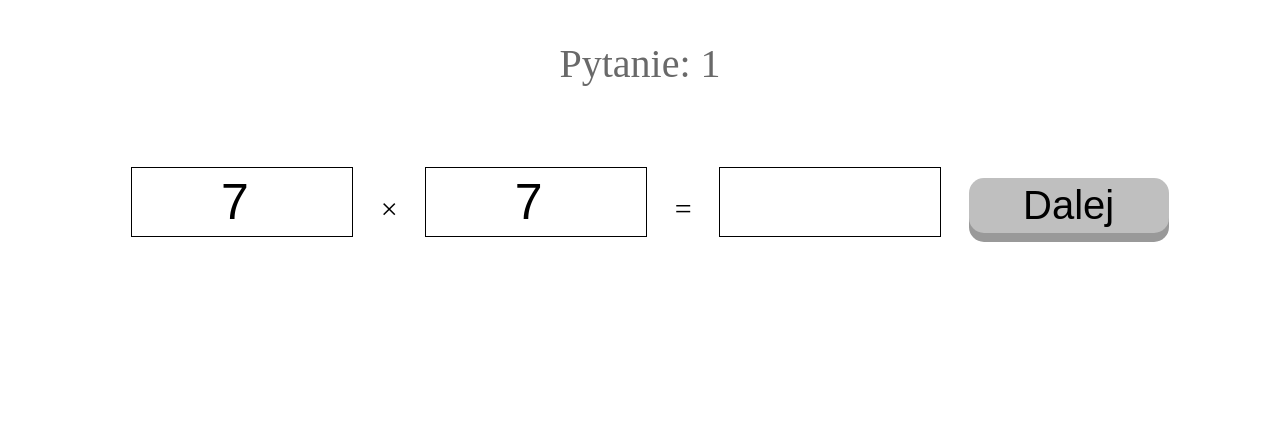
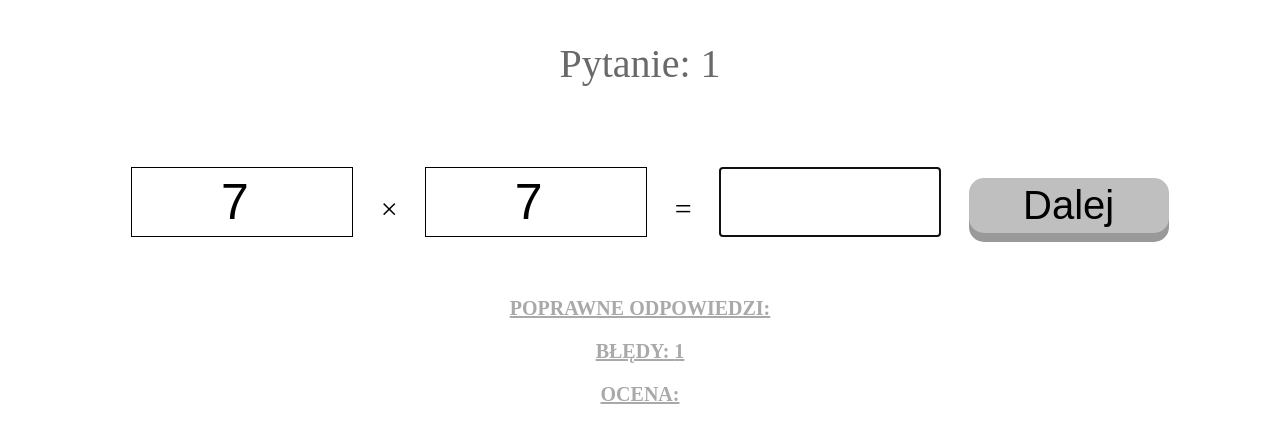
Before and after one commit to Monices1986/girls.js, a plain HTML site: page js-tasks/index.html in a window 1280 px wide. Both pictures are taken after a click on the button "Dalej". Drawn offline with Linux system fonts and the light colour scheme.

Commit message:
Lesson 8

```diff
--- a/js-tasks/index.html
+++ b/js-tasks/index.html
@@ -55,12 +55,23 @@
 		font-size: 30px;
 	}
 
+	.stats {
+		text-align: center;
+		color: darkgrey;
+		text-decoration: underline;
+		text-transform: uppercase;
+		font-size: 20px;
+		font-weight: bold;
+	}
+
 	</style>
 
 
 </HEAD>
 
-<BODY onload="random()">
+<BODY onload="random(); getFocus()">
+
+<form>
 
 <p id="header">Pytanie: <a id="number">?</a></p>
 
@@ -69,11 +80,18 @@
 
 	<input type="number" class="Value" id ="firstValue" readonly>	&#215
 	<input type="number" class="Value" id = "secondValue" readonly> &#61
-	<input type="text" class="Value" id= "result">
+	<input type="text" class="Value" id= "result" onkeypress="return searchKeyPress(event);">
 
-	<input type="button" class="button" value="Dalej" onclick= "next()">
+	<input type="button" class="button" value="Dalej" onclick= "next() ; wrongAnswer()">
 
 </div>
+
+</form>
+
+<p class="stats">Poprawne odpowiedzi: <a id="correctAnswers"></a></p>
+<p class="stats">Błędy: <a id="wrongAnswers"></a></p>
+<p class="stats">Ocena: <a id="result"></a></p>
+
 
 
 	<script type="text/javascript">
@@ -109,16 +127,42 @@
 
 		console.log("user:", userAnswer, "correct:", correctAnswer);
 
+		function wrongAnswer() {
+				document.getElementById("result").select();
+			}
+
 
 		if (userAnswer == correctAnswer) {
 			random();
 			let audioTrue = new Audio('https://freesound.org/data/previews/204/204983_97763-lq.mp3');
 			audioTrue.play();
+			document.getElementById("correctAnswers").innerText = counter;
 			} else {
 				let audioFalse = new Audio('https://freesound.org/data/previews/394/394230_1847127-lq.mp3');
 				audioFalse.play();
+				wrongAnswer();
+			document.getElementById("wrongAnswers").innerText = counter;
+
+
 			}
+
 		}
+
+		function getFocus() {
+			document.getElementById("result").focus();
+		}
+
+		// function wrongAnswer() {
+		// let userAnswer = document.getElementById("result").value;
+		// let x = document.getElementById("firstValue").value;
+		// let y = document.getElementById("secondValue").value;
+		// let correctAnswer = x * y;
+
+
+
+		//}
+
+
 
 	</script>
 </BODY>
```
